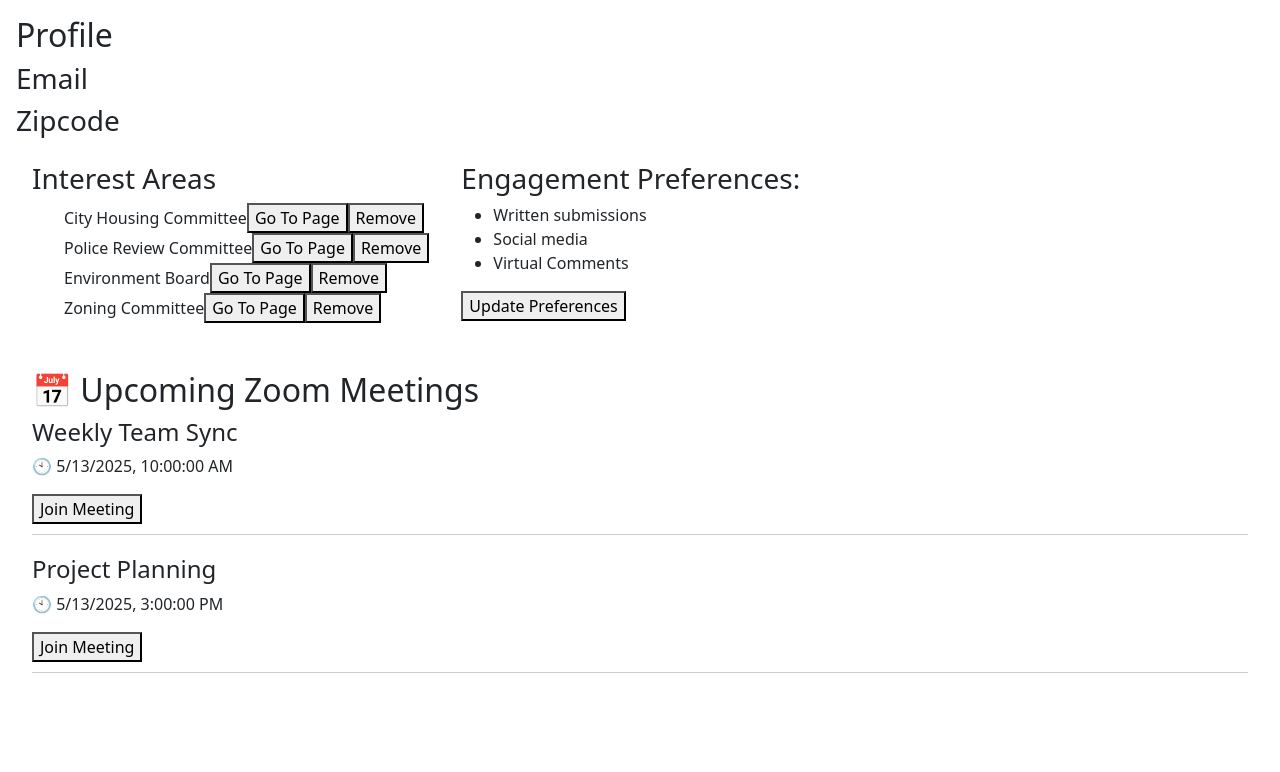
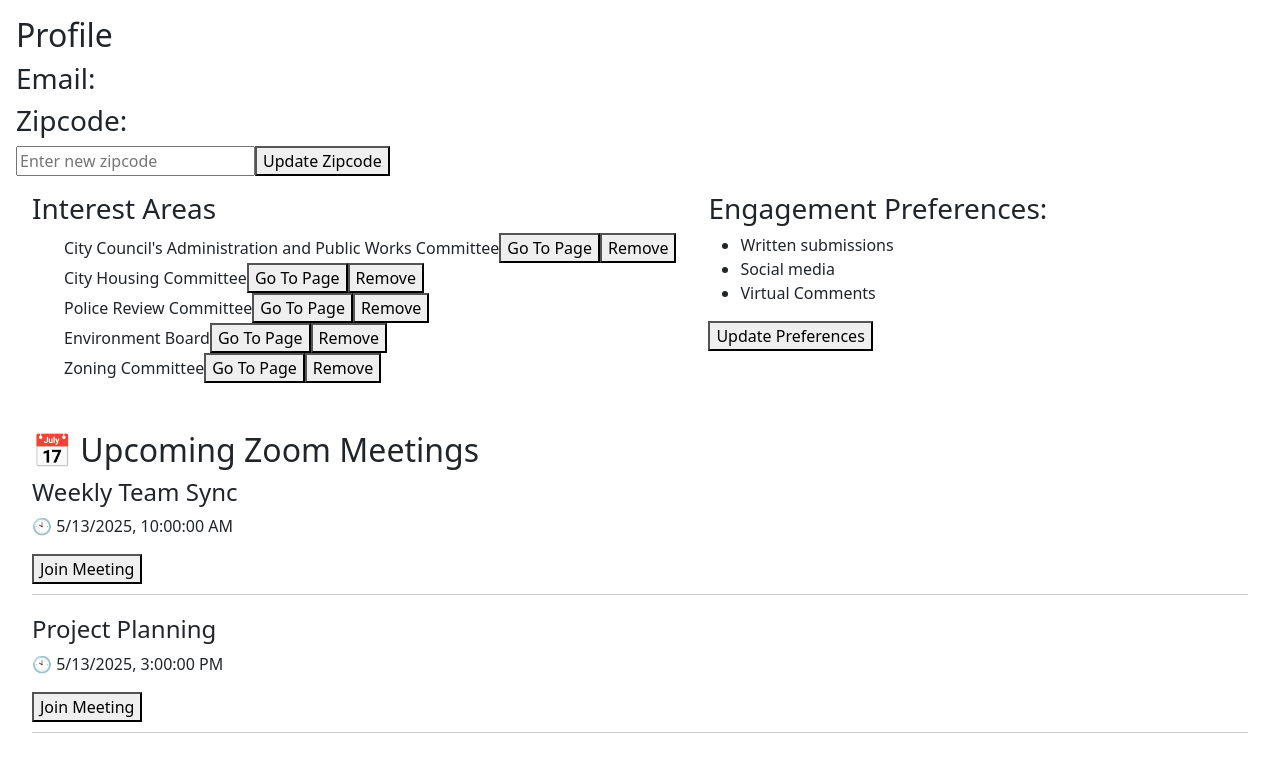
Before and after one commit to zoryah-gray/community-talks, a React (Vite) app: page /profile in a window 1280 px wide. Shown: the top 772 px of the page. Built offline with nearby package versions, Linux system fonts and the light colour scheme; no server answers.

Commit message:
profile page display and update user profile

```diff
--- a/src/Pages/profile.jsx
+++ b/src/Pages/profile.jsx
@@ -1,5 +1,11 @@
 import React from 'react';
+import { useEffect, useState } from 'react';
 import UpcomingMeetings from '../components/UpcomingMeetings';
+import { auth } from "../firebase"; // adjust path if needed
+import { db } from "../firebase";
+import { ref, set, get, child } from "firebase/database";
+
+
 
 const meetings = [
     {
@@ -18,17 +24,71 @@ const meetings = [
 
 
 export default function ProfilePage(){
+    const [email, setEmail] = useState("");
+    const [zipcode, setZipcode] = useState("");
+    const [newZipcode, setNewZipcode] = useState("");
+
+    useEffect(() => {
+        const unsubscribe = auth.onAuthStateChanged((user) => {
+          if (user) {
+            setEmail(user.email);
+          }
+        });
+
+        return () => unsubscribe();
+    }, []);
+
+    useEffect(() => {
+        const unsubscribe = auth.onAuthStateChanged(async (user) => {
+          if (user) {
+            setEmail(user.email);
+            const dbRef = ref(db);
+            const snapshot = await get(child(dbRef, `users/${user.uid}`));
+            if (snapshot.exists()) {
+              setZipcode(snapshot.val().zipcode || "");
+            }
+          }
+        });
+
+        return () => unsubscribe();
+    }, []);
+
+
+    const handleZipcodeUpdate = async () => {
+        const user = auth.currentUser;
+        if (user) {
+          await set(ref(db, `users/${user.uid}`), {
+            email: user.email,
+            zipcode: newZipcode,
+          });
+          setZipcode(newZipcode);
+          setNewZipcode("");
+        }
+    };
+
     return (
         <div style={{ display: 'flex', flexDirection: "column", height: '100vh', margin: '1rem' }}>
             <div>
                 <h2>Profile</h2>
-                <h3>Email</h3>
-                <h3>Zipcode</h3>
+                <h3>Email: {email}</h3>
+                <h3>Zipcode: {zipcode}</h3>
+                <input
+                type="text"
+                placeholder="Enter new zipcode"
+                value={newZipcode}
+                onChange={(e) => setNewZipcode(e.target.value)}
+                />
+                <button onClick={handleZipcodeUpdate}>Update Zipcode</button>
             </div>
+
             <div style={{display: 'flex', alignContent: "flex-start", justifyContent: "left"}}>
                 <div style={{margin: "1rem"}}>
                     <h3>Interest Areas</h3>
                     <ul style={{textDecoration: "none", listStyle: "none"}}>
+                        <li>City Council's Administration and Public Works Committee
+                            <button>Go To Page</button>
+                            <button>Remove</button>
+                        </li>
                         <li>City Housing Committee
                             <button>Go To Page</button>
                             <button>Remove</button>
```
